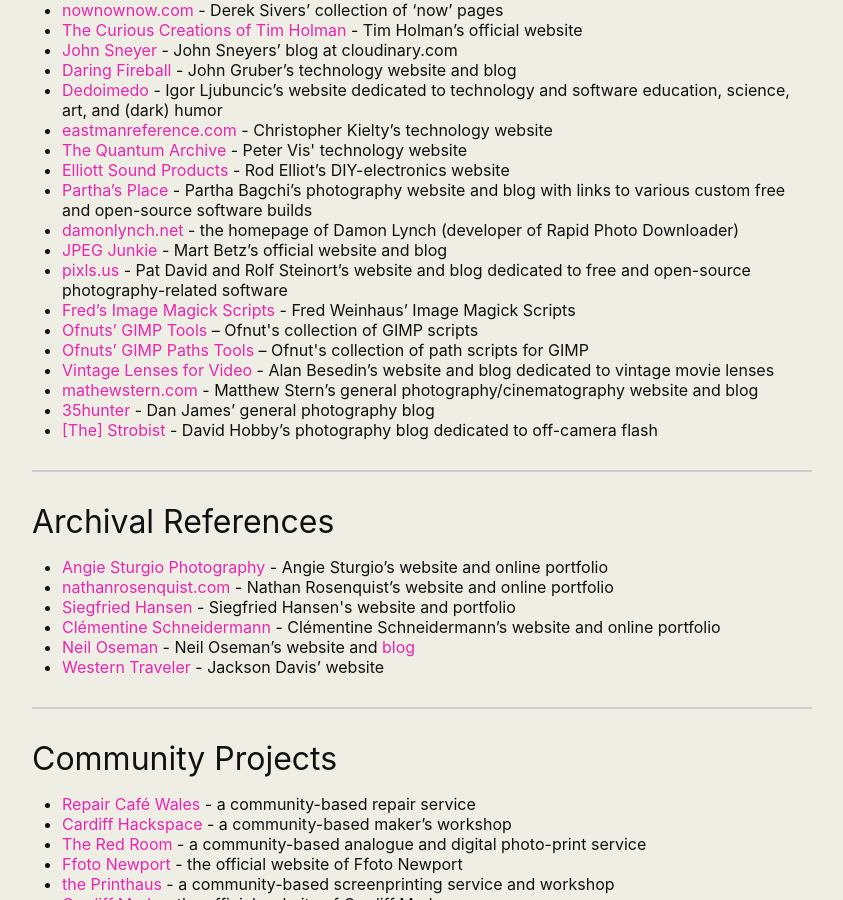
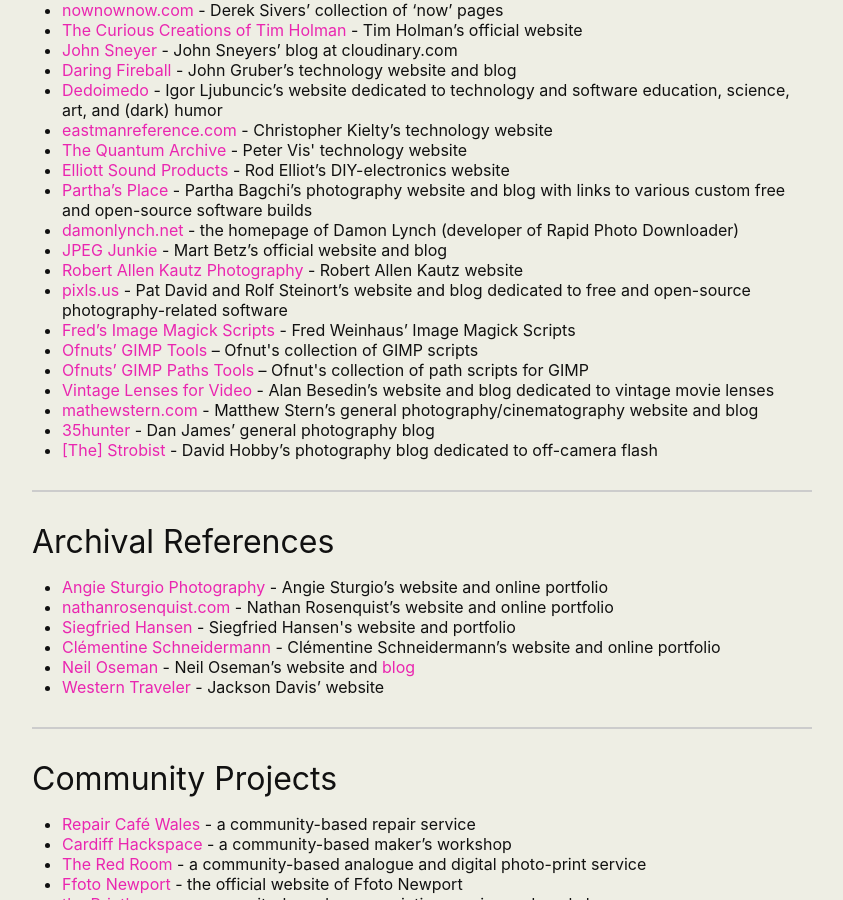
Before and after one commit to martbetz/martbetz.github.io, a Jekyll site: the page built from useful-links.html, in a window 1280 px wide and 900 px high, scrolled down 12848 px. Shown: the whole window, without its empty margins (218-1061 px from the left). Built offline with Jekyll 4.4.1, drawn with Linux system fonts in a browser that asks for light colours.

Commit message:
Update useful-links.html

```diff
--- a/useful-links.html
+++ b/useful-links.html
@@ -673,6 +673,7 @@
 <li><a href="https://www.partha.com">Partha’s Place</a> - Partha Bagchi’s photography website and blog with links to various custom free and open-source software builds</li>
 <li><a href="https://damonlynch.net/">damonlynch.net</a> - the homepage of Damon Lynch (developer of Rapid Photo Downloader)</li>
 <li><a href="https://martbetz.github.io">JPEG Junkie</a> - Mart Betz’s official website and blog</li>
+<li><a href="https://www.robertallenkautzphoto.com/">Robert Allen Kautz Photography</a> - Robert Allen Kautz website</li>
 <li><a href="https://pixls.us">pixls.us</a><span class="corpsgris11"> - Pat David and Rolf Steinort’s website and blog dedicated to free and open-source photography-related software</li>
 <li><a href="http://www.fmwconcepts.com/imagemagick/index.php">Fred’s Image Magick Scripts</a> - Fred Weinhaus’ Image Magick Scripts</li>
 <li><a href="https://sourceforge.net/projects/gimp-tools/files/scripts/">Ofnuts’ GIMP Tools</a> – Ofnut's collection of GIMP scripts</li>
```
